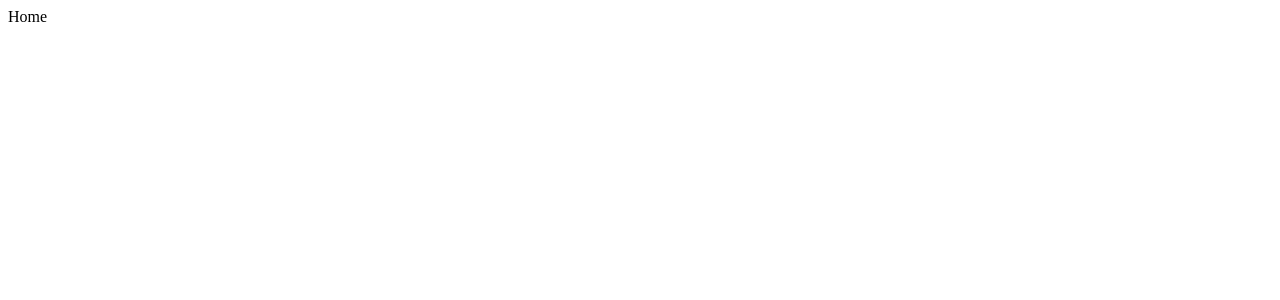
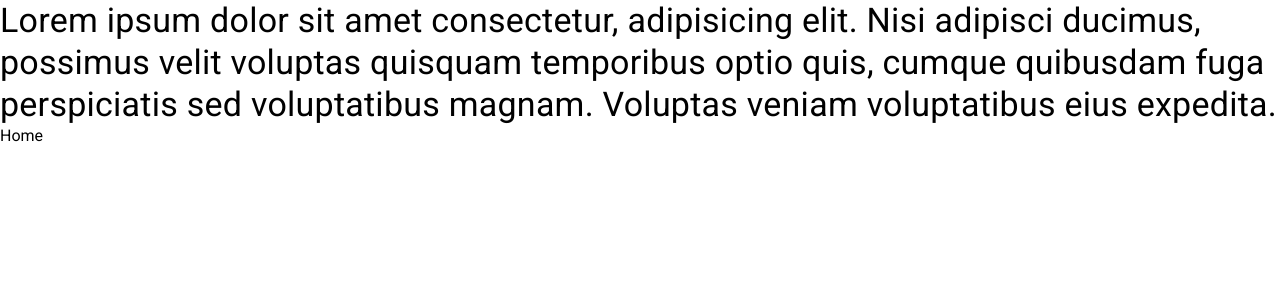
Before and after one commit to amirdhahri01/materialui_react_playground, a React (Create React App) app: page / in a window 1280 px wide. Shown: the top 300 px of the page. Built offline with nearby package versions, Linux system fonts and the light colour scheme.

Commit message:
An update

```diff
--- a/src/Pages/Root.jsx
+++ b/src/Pages/Root.jsx
@@ -1,9 +1,15 @@
+import { Typography } from '@mui/material'
 import { Outlet } from 'react-router-dom'
 
 const Root = () => {
     return (
         <div>
-            <header></header>
+            <header>
+                <Typography variant="h4" component="p">
+                   Lorem ipsum dolor sit amet consectetur, adipisicing elit. Nisi adipisci ducimus, possimus velit voluptas quisquam temporibus optio quis, cumque quibusdam fuga perspiciatis sed voluptatibus magnam. Voluptas veniam voluptatibus eius expedita.
+                </Typography>
+
+            </header>
             <Outlet />
         </div>
     )
--- a/src/index.css
+++ b/src/index.css
@@ -0,0 +1,5 @@
+*{
+    font-family: "Roboto", "Helvetica", "Arial", sans-serif;
+    margin: 0;
+    padding: 0;
+}
```
